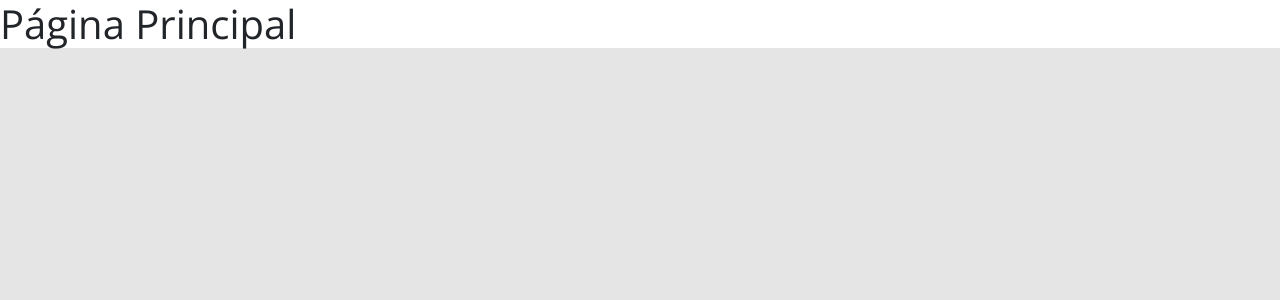
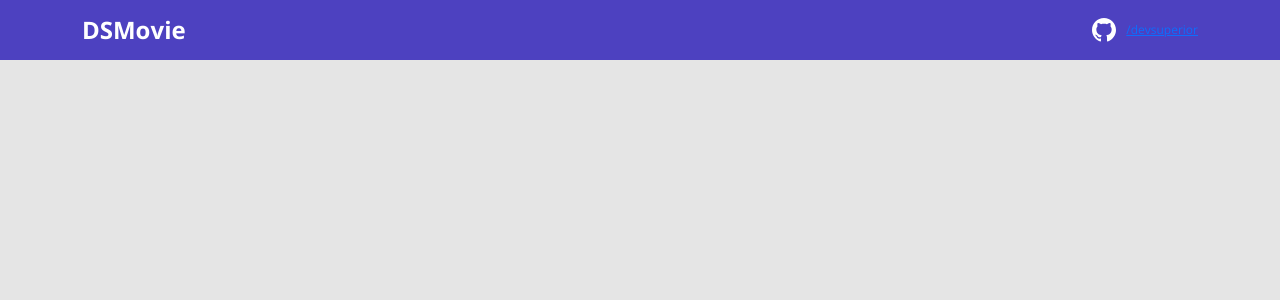
Before and after one commit to ThiagoKakoSilveira/MoviesProject, a React (Create React App) app in the folder frontend/: page / in a window 1280 px wide. Shown: the top 300 px of the page. Built offline with nearby package versions, Linux system fonts and the light colour scheme.

Commit message:
Inclui componente de Navbar

```diff
--- a/frontend/src/App.tsx
+++ b/frontend/src/App.tsx
@@ -1,6 +1,8 @@
+import Navbar from "./components/Navbar";
+
 function App() {
   return (
-    <h1>Página Principal</h1>
+    <Navbar/>
   );
 }
 
--- /dev/null
+++ b/frontend/src/components/Navbar/index.tsx
@@ -0,0 +1,22 @@
+import {ReactComponent as GithubIcon} from 'assets/img/github.svg';
+import './styles.css';
+
+function Navbar(){
+    return(
+        <header>
+            <nav className="container">
+                <div className="dsmovie-nav-content">
+                <h1>DSMovie</h1>
+                <a href="https://github.com/ThiagoKakoSilveira">
+                    <div className="dsmovie-contact-container">
+                        <GithubIcon/>
+                        <p className="dsmovie-contact-link">/devsuperior</p>
+                    </div>
+                </a>
+                </div>
+            </nav>
+        </header>
+    );
+}
+
+export default Navbar;
--- /dev/null
+++ b/frontend/src/components/Navbar/styles.css
@@ -0,0 +1,29 @@
+header {
+    background-color: var(--color-primary);
+    height: 60px;
+    display: flex;
+    align-items: center;
+}
+
+.dsmovie-nav-content {
+    display: flex;
+    justify-content: space-between;
+    align-items: center;
+    color: #fff;
+}
+
+.dsmovie-nav-content h1 {
+    margin: 0;
+    font-weight: 700;
+    font-size: 24px;
+}
+
+.dsmovie-contact-container {
+    display: flex;
+    align-items: center;
+}
+
+.dsmovie-contact-link {
+    margin: 0 0 0 10px;
+    font-size: 12px;
+}
--- a/frontend/tsconfig.json
+++ b/frontend/tsconfig.json
@@ -1,5 +1,6 @@
 {
   "compilerOptions": {
+    "baseUrl": "./src",
     "target": "es5",
     "lib": [
       "dom",
```
Also changed, not shown: frontend/src/assets/img/github.svg (added).
